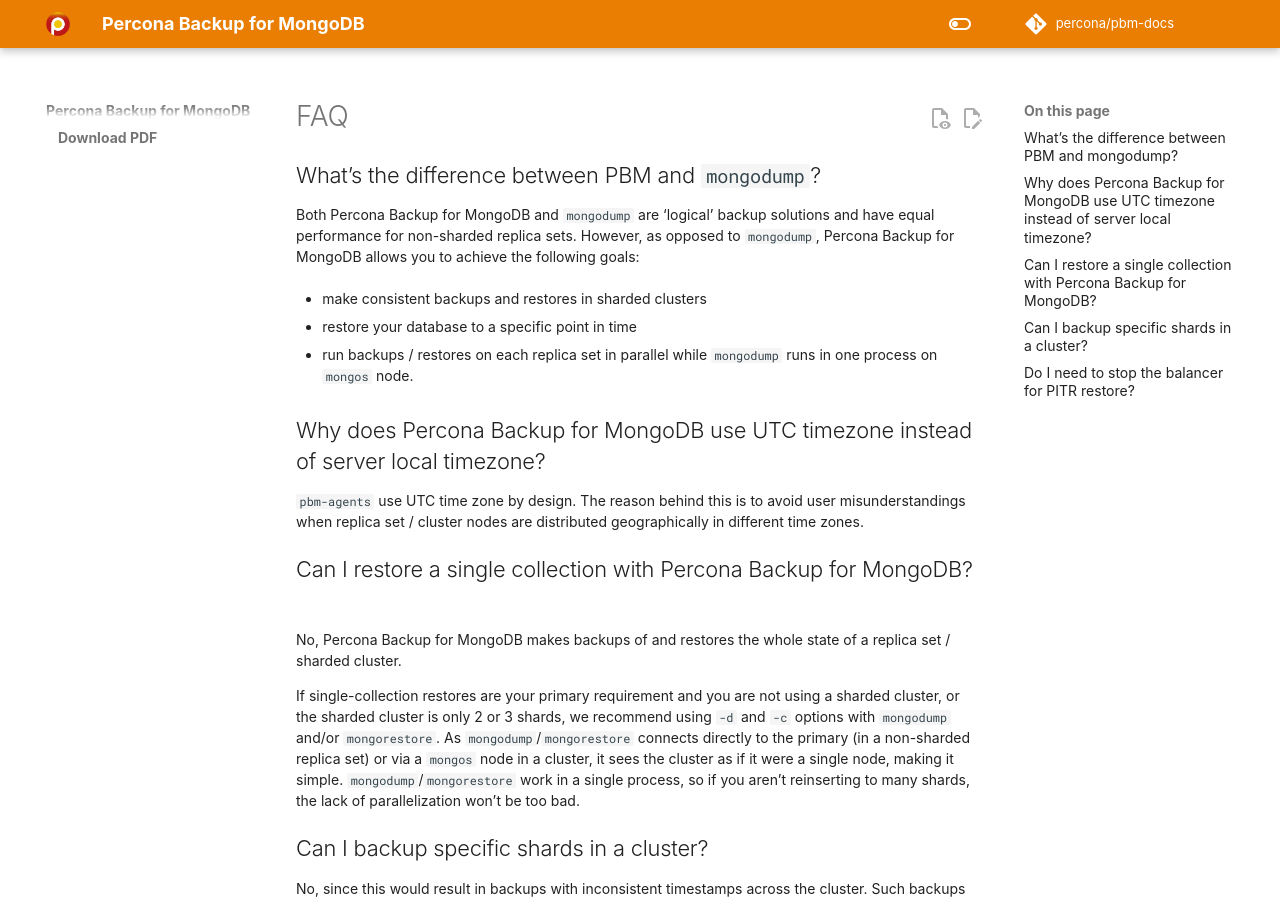
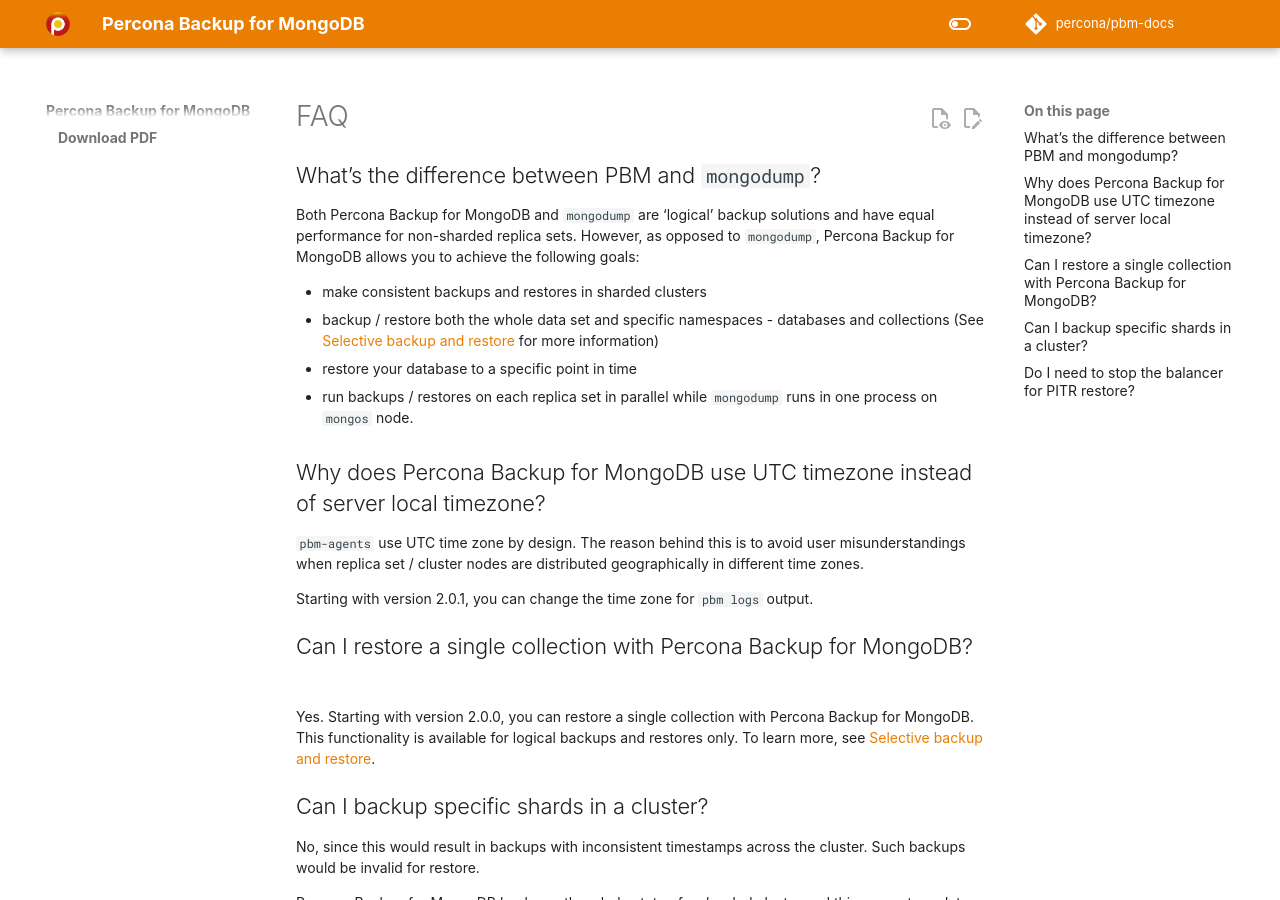
Before and after one commit to percona/pbm-docs, an MkDocs documentation site: the page built from docs/faq.md, in a window 1280 px wide and 900 px high. Built offline with MkDocs 1.6.1 and Material for MkDocs 9.7.7, drawn with Linux system fonts in a browser that asks for light colours; nearby versions of some CDN libraries; some web fonts are replaced; comment, search, counter and statistics services are not loaded.

Commit message:
PBM-987 Updated FAQ with the info about selective backups
modified: docs/faq.md

```diff
--- a/docs/faq.md
+++ b/docs/faq.md
@@ -6,8 +6,7 @@
 
 
 * make consistent backups and restores in sharded clusters
-
-
+* backup / restore both the whole data set and specific namespaces - databases and collections (See [Selective backup and restore](usage/selective-backup.md) for more information)
 * restore your database to a specific point in time
 
 
@@ -17,11 +16,11 @@
 
 `pbm-agents` use UTC time zone by design. The reason behind this is to avoid user misunderstandings when replica set / cluster nodes are distributed geographically in different time zones.
 
+Starting with version 2.0.1, you can change the time zone for ``pbm logs`` output.
+
 ## Can I restore a single collection with Percona Backup for MongoDB?
 
-No, Percona Backup for MongoDB makes backups of and restores the whole state of a replica set / sharded cluster.
-
-If single-collection restores are your primary requirement and you are not using a sharded cluster, or the sharded cluster is only 2 or 3 shards, we recommend using `-d` and `-c` options with `mongodump` and/or `mongorestore`. As `mongodump`/`mongorestore` connects directly to the primary (in a non-sharded replica set) or via a `mongos` node in a cluster, it sees the cluster as if it were a single node, making it simple. `mongodump`/`mongorestore` work in a single process, so if you aren’t reinserting to many shards, the lack of parallelization won’t be too bad.
+Yes. Starting with version 2.0.0, you can restore a single collection with Percona Backup for MongoDB. This functionality is available for logical backups and restores only. To learn more, see [Selective backup and restore](usage/selective-backup.md).
 
 ## Can I backup specific shards in a cluster?
 
```
